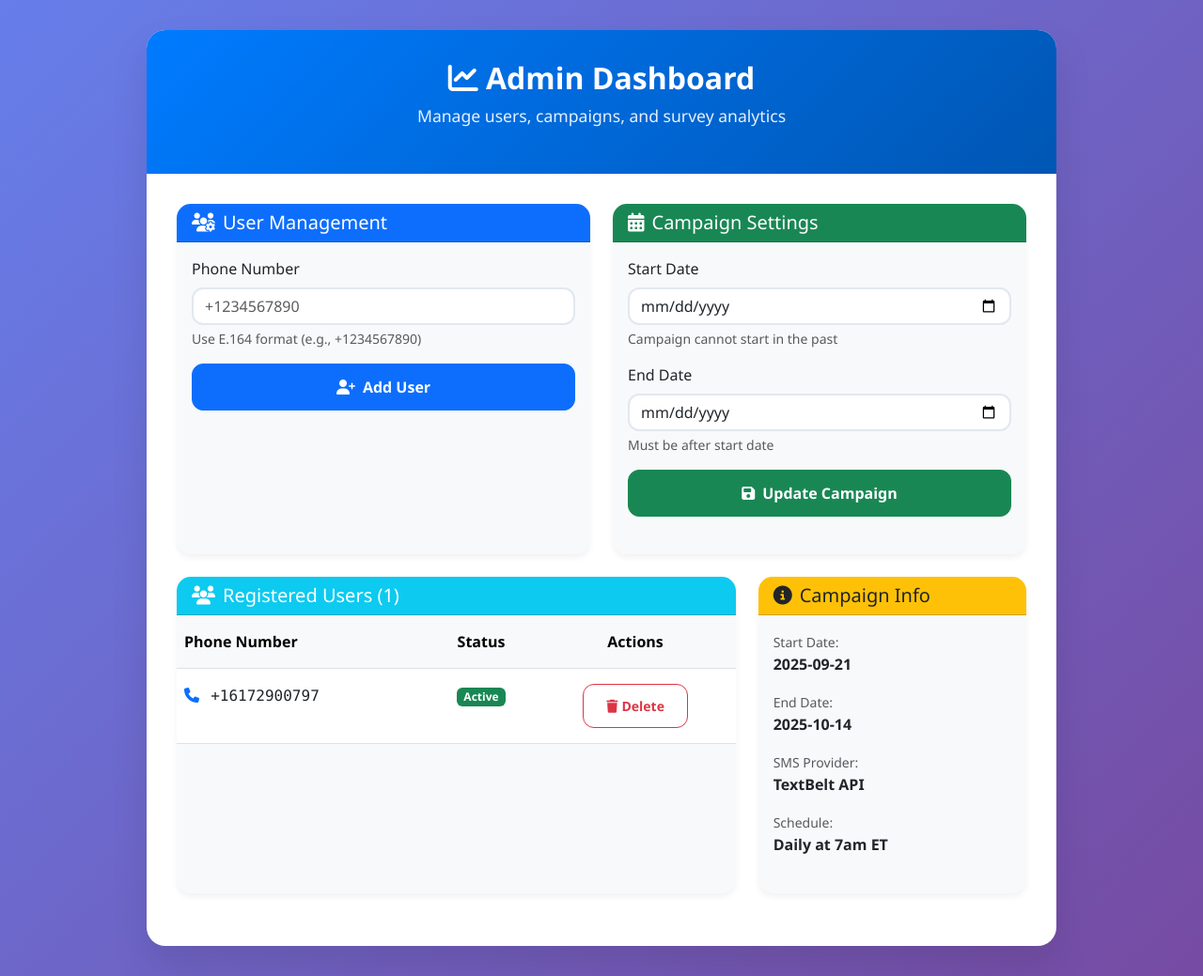
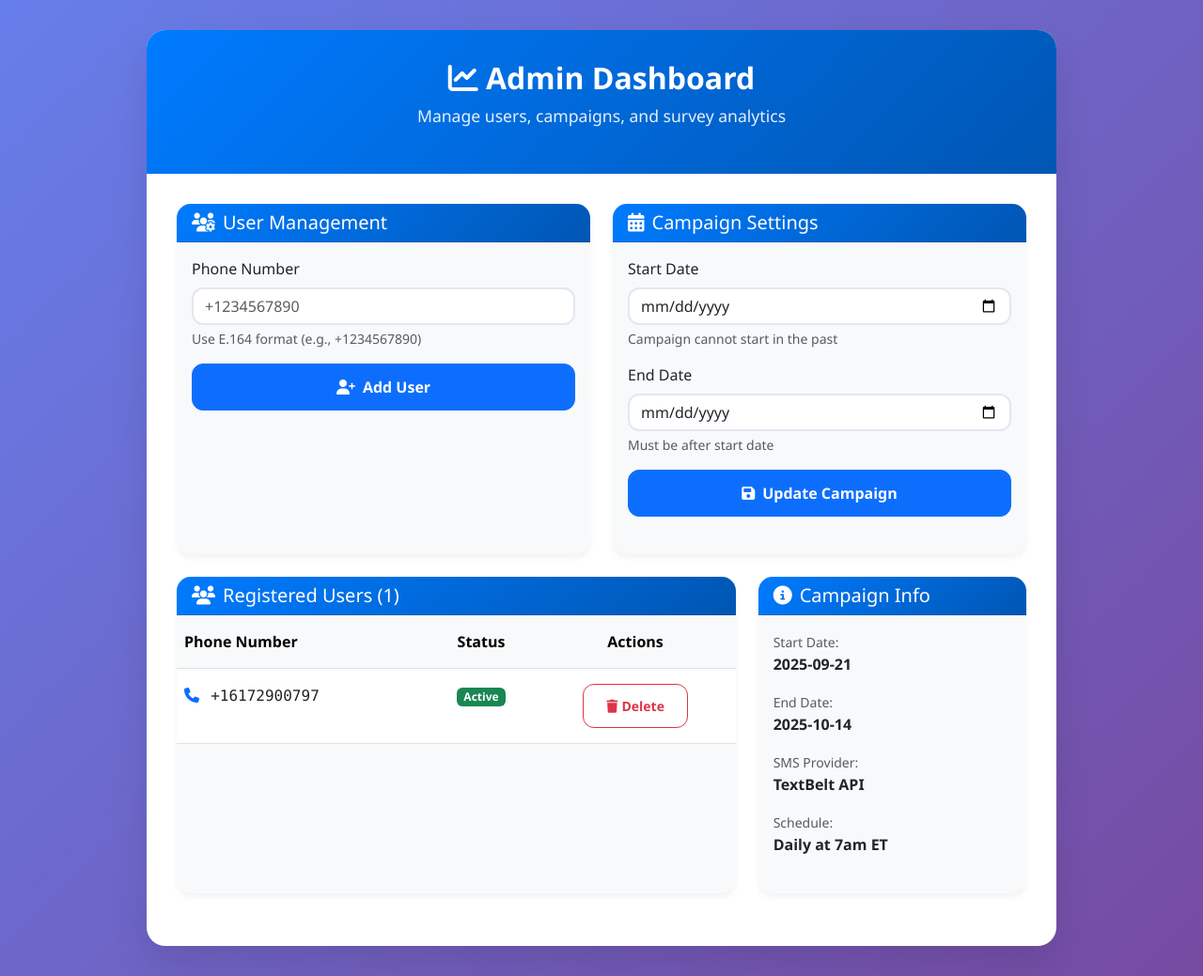
Before and after one commit to mohamedhaggag12/sms-survey-prototype, a Flask app: page /admin in a window 1280 px wide. Shown: the whole page at 94% size. Run offline with Flask 3, Linux system fonts and the light colour scheme; data comes from the database, SQL or seed files in the repository.

Commit message:
Apply consistent blue gradient headers across all admin sections
- Changed all card headers to use the same blue gradient (linear-gradient(135deg, #007bff 0%, #0056b3 100%))
- Updated User Management header from bg-primary to blue gradient
- Updated Campaign Settings header from bg-success to blue gradient
- Updated Registered Users header from bg-info to blue gradient
- Updated Campaign Info header from bg-warning to blue gradient
- Changed Campaign Settings button from btn-success to btn-primary for consistency
- All headers now have consistent beautiful blue gradient styling
- Maintains professional, cohesive design throughout admin interface

Perfect visual consistency achieved!

```diff
--- a/templates/admin.html
+++ b/templates/admin.html
@@ -159,7 +159,7 @@
                     <!-- User Management -->
                     <div class="col-md-6">
                         <div class="content-card h-100">
-                            <div class="card-header bg-primary text-white" style="border-radius: 15px 15px 0 0;">
+                            <div class="card-header text-white" style="border-radius: 15px 15px 0 0; background: linear-gradient(135deg, #007bff 0%, #0056b3 100%);">
                                 <h5 class="card-title mb-0">
                                     <i class="fas fa-users-cog me-2"></i>User Management
                                 </h5>
@@ -183,7 +183,7 @@
                     <!-- Campaign Settings -->
                     <div class="col-md-6">
                         <div class="content-card h-100">
-                            <div class="card-header bg-success text-white" style="border-radius: 15px 15px 0 0;">
+                            <div class="card-header text-white" style="border-radius: 15px 15px 0 0; background: linear-gradient(135deg, #007bff 0%, #0056b3 100%);">
                                 <h5 class="card-title mb-0">
                                     <i class="fas fa-calendar-alt me-2"></i>Campaign Settings
                                 </h5>
@@ -200,7 +200,7 @@
                                         <input type="date" class="form-control" id="end_date" name="end_date" required>
                                         <div class="form-text">Must be after start date</div>
                                     </div>
-                                    <button type="submit" class="btn btn-success w-100">
+                                    <button type="submit" class="btn btn-primary w-100">
                                         <i class="fas fa-save me-2"></i>Update Campaign
                                     </button>
                                 </form>
@@ -214,7 +214,7 @@
                     <!-- Registered Users -->
                     <div class="col-md-8">
                         <div class="content-card h-100">
-                            <div class="card-header bg-info text-white" style="border-radius: 15px 15px 0 0;">
+                            <div class="card-header text-white" style="border-radius: 15px 15px 0 0; background: linear-gradient(135deg, #007bff 0%, #0056b3 100%);">
                                 <h5 class="card-title mb-0">
                                     <i class="fas fa-users me-2"></i>Registered Users ({{ users|length }})
                                 </h5>
@@ -264,7 +264,7 @@
                     <!-- Campaign Info -->
                     <div class="col-md-4">
                         <div class="content-card h-100">
-                            <div class="card-header bg-warning text-dark" style="border-radius: 15px 15px 0 0;">
+                            <div class="card-header text-white" style="border-radius: 15px 15px 0 0; background: linear-gradient(135deg, #007bff 0%, #0056b3 100%);">
                                 <h5 class="card-title mb-0">
                                     <i class="fas fa-info-circle me-2"></i>Campaign Info
                                 </h5>
```
